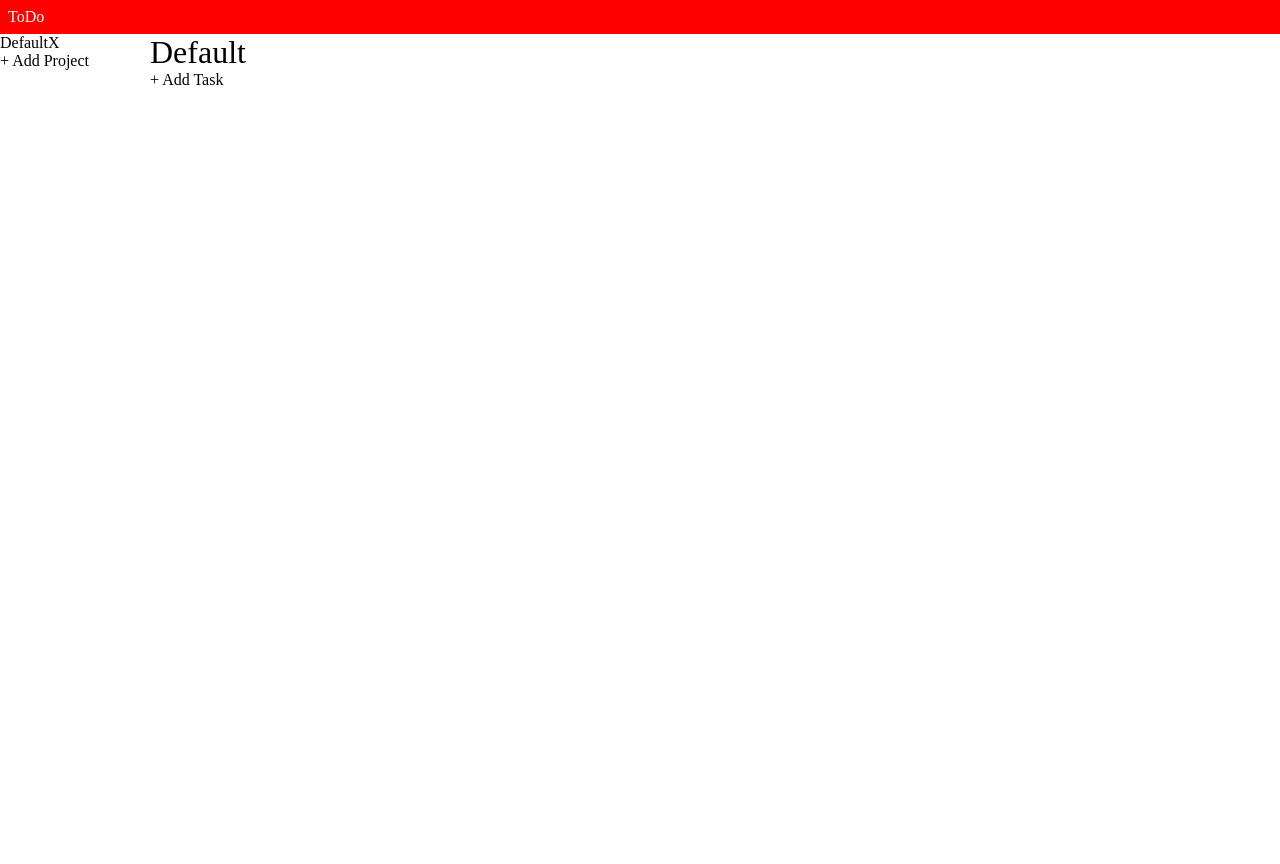
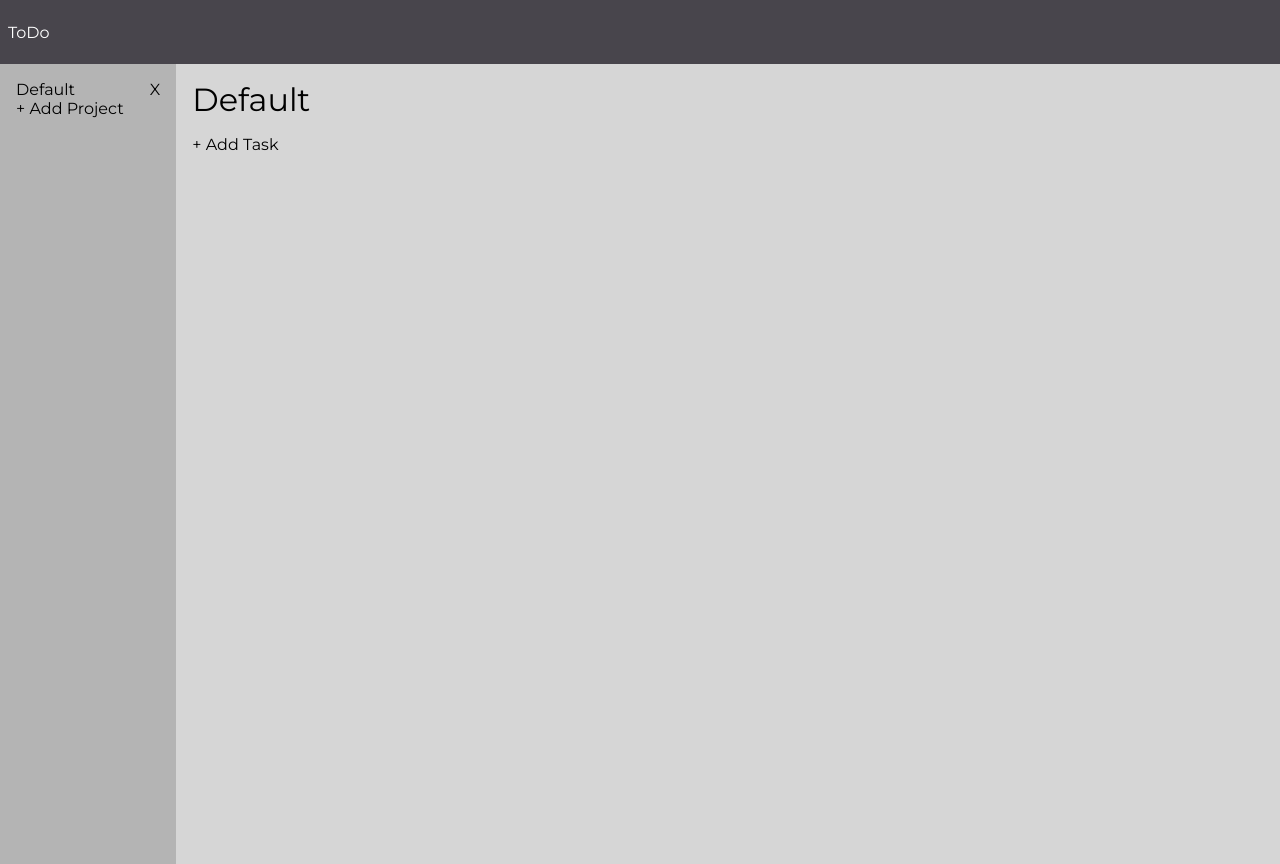
Before and after one commit to matic1909/todo-list, a website built with webpack: page dist/index.html in a window 1280 px wide. Before the commit the page ends 800 px from the top, so only its background shows below. Built offline with nearby package versions, Linux system fonts and the light colour scheme.

Commit message:
some basic styling

```diff
--- a/src/components/UI.js
+++ b/src/components/UI.js
@@ -6,14 +6,20 @@ const displayManager = (() => {
 
   const _makeProjectElement = (project) => {
     const projectName = project.getName();
-    const projectElement = document.createElement("li");
-    projectElement.textContent = projectName;
-    projectElement.addEventListener("click", () => {
+    const projectElement = document.createElement("div");
+    projectElement.classList.add("project");
+    const projectTitle = document.createElement("div");
+    projectTitle.classList.add("project-title");
+    projectTitle.textContent = projectName;
+    projectTitle.addEventListener("click", () => {
       _changeSelectedProject(projectName);
     });
 
-    const deleteProject = document.createElement("span");
+    projectElement.appendChild(projectTitle);
+
+    const deleteProject = document.createElement("div");
     deleteProject.textContent = "X";
+    deleteProject.classList.add("delete-project-button");
     deleteProject.addEventListener("click", () =>
       _deleteProjectHandler(projectName)
     );
@@ -28,14 +34,15 @@ const displayManager = (() => {
   };
 
   const _makeProjectList = (projects) => {
-    const projectDiv = document.createElement("ul");
+    const projectDiv = document.createElement("div");
     projectDiv.classList.add("projects");
     projects.forEach((project) => {
       const projectElement = _makeProjectElement(project);
       projectDiv.appendChild(projectElement);
     });
-    const addProject = document.createElement("li");
+    const addProject = document.createElement("div");
     addProject.textContent = "+ Add Project";
+    addProject.classList.add("add");
     addProject.addEventListener("click", (e) => {
       projectDiv.appendChild(_newProjectForm());
       projectDiv.removeChild(e.target);
@@ -72,29 +79,33 @@ const displayManager = (() => {
     const content = document.createElement("p");
     content.textContent = `${title}`;
 
-    taskElement.appendChild(content);
-
-    const deleteTask = document.createElement("span");
+    const deleteTask = document.createElement("div");
     deleteTask.textContent = "X";
+    deleteTask.classList.add("delete-task-button");
     deleteTask.addEventListener("click", () => _deleteTaskHandler(title));
     taskElement.appendChild(deleteTask);
+    taskElement.appendChild(content);
     return taskElement;
   };
 
-  const _makeTaskList = (tasks) => {
+  const _makeTaskList = (project) => {
     const taskList = document.createElement("div");
+    taskList.classList.add("task-list");
+
+    const h1 = document.createElement("h1");
+    taskList.appendChild(h1);
+
+    if (project) {
+      const title = project.getName();
+      h1.textContent = title;
+      const tasks = project.getTasks();
+
       if (tasks) {
-      const title = _selectedProject.getName();
-      const h1 = document.createElement("h1");
-      h1.textContent = title;
-
-      taskList.appendChild(h1);
-      taskList.classList.add("task-list");
         tasks.forEach((task) => {
           const taskElement = _makeTaskElement(task);
           taskList.appendChild(taskElement);
         });
-    }
+      };
 
       const addTask = document.createElement("div");
       addTask.textContent = "+ Add Task";
@@ -103,7 +114,11 @@ const displayManager = (() => {
         taskList.appendChild(taskForm);
         taskList.removeChild(e.target);
       });
+
       taskList.appendChild(addTask);
+    } else {
+      h1.textContent = "No Project selected"
+    }
 
     return taskList;
   };
@@ -136,7 +151,6 @@ const displayManager = (() => {
   const _addProjectHandler = (name) => {
     todoList.addProject(name);
     _changeSelectedProject(name);
-    renderPage();
   };
 
   const _deleteProjectHandler = (name) => {
@@ -163,7 +177,7 @@ const displayManager = (() => {
   const renderMain = () => {
     const main = document.createElement("main");
     const projectsList = _makeProjectList(todoList.getProjects());
-    const taskList = _makeTaskList(_selectedProject?.getTasks());
+    const taskList = _makeTaskList(_selectedProject || null);
     main.appendChild(projectsList);
     main.appendChild(taskList);
     _body.appendChild(main);
--- a/src/style.css
+++ b/src/style.css
@@ -35,21 +35,61 @@ button {
 body {
   height: 100vh;
   width: 100vw;
+  font-family: 'Montserrat', sans-serif;
 }
 
 main {
   display: flex;
+  height: 100%;
 }
 
 .nav {
   display: flex;
   justify-content: space-between;
+  align-items: center;
   padding: 8px;
-  background-color: red;
+  background-color: rgb(72, 69, 76);
   color: white;
+  height: 64px;
 }
 
 .projects {
   height: 100%;
-  width: 150px;
+  width: 200px;
+  background-color: rgb(180, 180, 180);
+  padding: 16px;
 }
+
+.add {
+  cursor: pointer;
+}
+
+.project {
+  display: flex;
+  justify-content: space-between;
+}
+
+.delete-project-button {
+  cursor: pointer;
+}
+
+.delete-task-button {
+  cursor: pointer;
+  margin-right: 16px;
+}
+
+.task-list {
+  height: 100%;
+  background-color: rgb(214, 214, 214);
+  width: 100%;
+  padding: 16px;
+}
+
+.task-list > h1 {
+  margin-bottom: 16px;
+}
+
+.task {
+  display: flex;
+  width: 85%;
+}
```
Also changed, not shown: dist/index.html, dist/main.js. Lines whose indentation alone changed are shown as unchanged.
